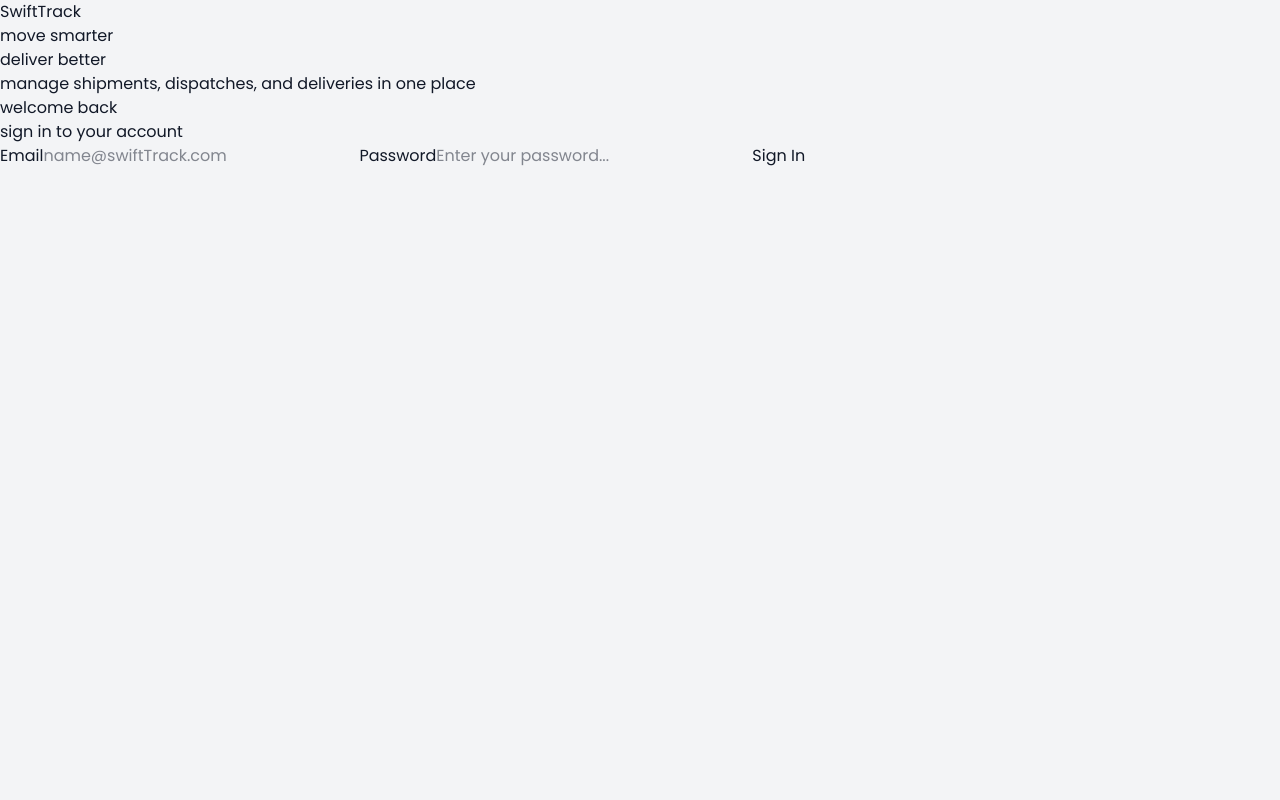
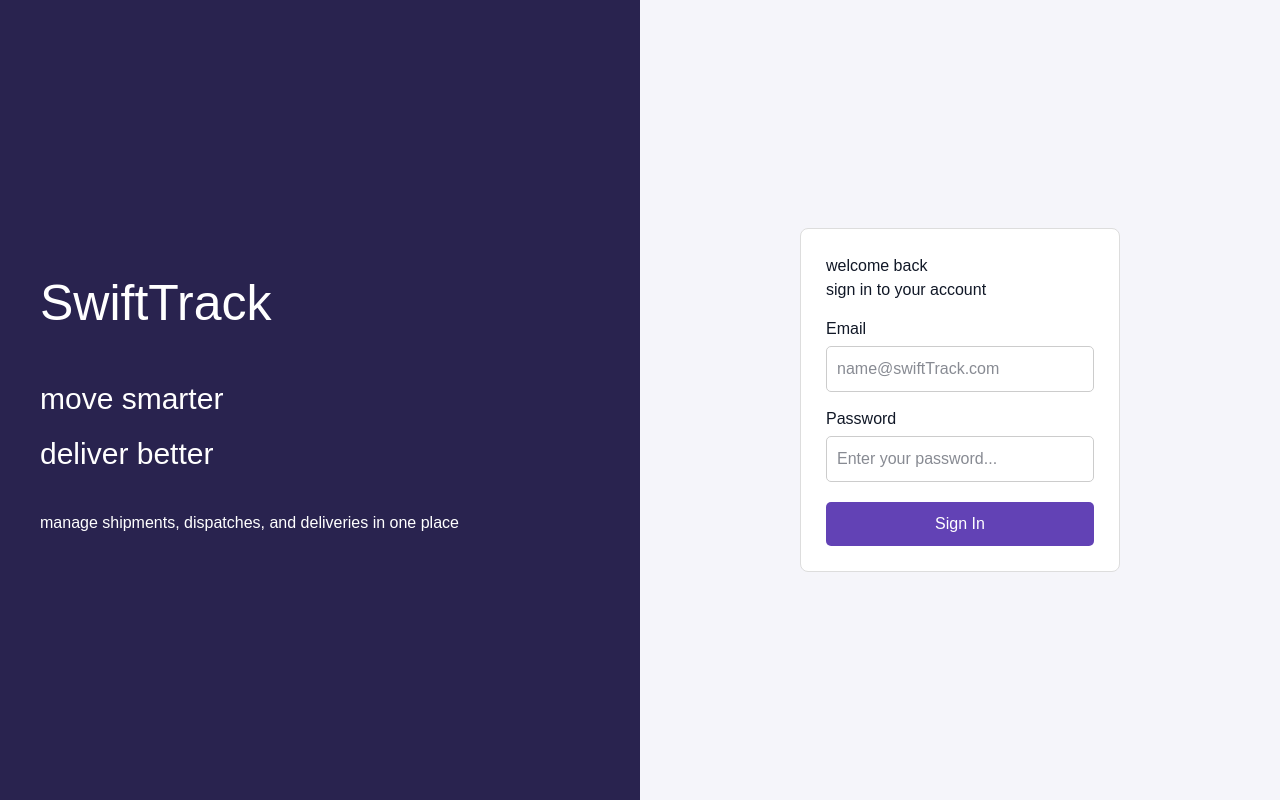
Before and after one commit to IIIT-Sricity-FSD-2024-2028/38_TransitCoders, a React (Vite) app in the folder frontend-react/: page / in a window 1280 px wide. Built offline with nearby package versions, Linux system fonts and the light colour scheme; no server answers; a web font is replaced by a local one.

Commit message:
add login page and styling

```diff
--- /dev/null
+++ b/frontend-react/src/pages/Login.css
@@ -0,0 +1,79 @@
+.login-page {
+    min-height: 100vh;
+    display: flex;
+    font-family: Arial, sans-serif;
+    background-color: #f5f5fa;
+}
+
+.login-brand {
+    width: 50%;
+    padding: 40px;
+    background-color: #29234f;
+    color: white;
+    display: flex;
+    flex-direction: column;
+    justify-content: center;
+}
+
+.login-brand h1 {
+    font-size: 50px;
+    margin-bottom: 30px;
+}
+
+.login-brand h2 {
+    font-size: 30px;
+    margin: 5px 0;
+}
+
+.login-brand p {
+    margin-top: 30px;
+    line-height: 1.5;
+}
+
+.login-form-section {
+    width : 50%;
+    display: flex;
+    justify-content: center;
+    align-items: center;
+}
+
+.login-form {
+    width: 320px;
+    padding: 25px;
+    background-color: white;
+    border: 1px solid #ddd;
+    border-radius: 8px;
+}
+
+.login-form label {
+    display: block;
+    margin-top: 15px;
+    margin-bottom: 5px;
+}
+
+.login-form input {
+    width: 100%;
+    padding: 10px;
+    box-sizing: border-box;
+    border: 1px solid #ccc;
+    border-radius: 5px;
+}
+
+.login-form button {
+    width: 100%;
+    padding: 10px;
+    margin-top: 20px;
+    background-color: #6242b5;
+    color: white;
+    border: none;
+    border-radius: 5px;
+    cursor: pointer;
+}
+
+.login-form button:hover {
+    background-color: #4e3298;
+}
+
+.login-error {
+    color: red;
+}
--- a/frontend-react/src/pages/Login.jsx
+++ b/frontend-react/src/pages/Login.jsx
@@ -2,7 +2,7 @@ import { useState } from 'react';
 import { useNavigate } from 'react-router-dom';
 import {API, Token} from '../services/api';
 
-// import '../pages/Login.css'
+import '../pages/Login.css'
 
 
 
```
